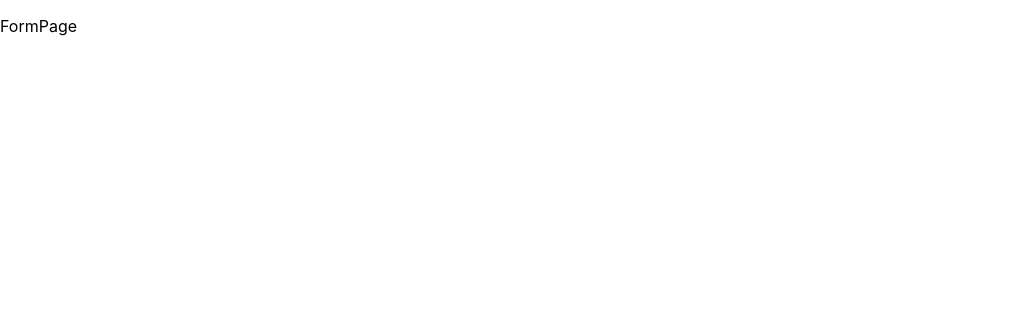
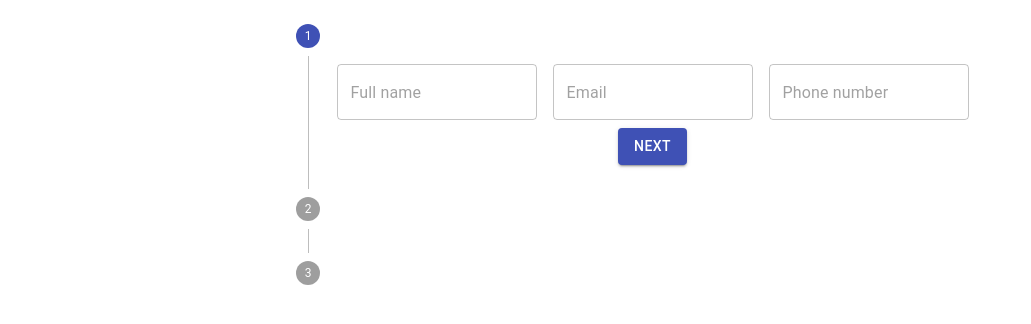
Before and after one commit to rammuk/home_challange, a React (Create React App) app: page /formPage in a window 1280 px wide. Shown: the top 324 px of the page, without its empty margins (0-1031 px from the left). Built offline with nearby package versions, Linux system fonts and the light colour scheme.

Commit message:
Finish component structure + Funcuality without styling and form validation

```diff
--- /dev/null
+++ b/src/components/personalDetails.js
@@ -0,0 +1,57 @@
+
+import React from 'react';
+import { makeStyles } from '@material-ui/core/styles';
+import TextField from '@material-ui/core/TextField';
+import Button from '@material-ui/core/Button';
+
+const useStyles = makeStyles((theme) => ({
+    root: {
+        '& .MuiTextField-root': {
+            margin: theme.spacing(1),
+            width: 200,
+        },
+    },
+}));
+
+
+export default function PersonalDetails(props) {
+    const classes = useStyles();
+
+    return (
+        <form className={classes.root} autoComplete="off">
+            <TextField
+                id="fullName"
+                helperText=""
+                variant="outlined"
+                placeholder="Full name"
+                value={props.values.fullName}
+                onChange={props.handleChange('fullName')}
+            />
+            <TextField
+                id="email"
+                helperText=""
+                variant="outlined"
+                placeholder="Email"
+                value={props.values.email}
+                onChange={props.handleChange('email')}
+            />
+            <TextField
+                id="phoneNumber"
+                helperText=""
+                variant="outlined"
+                placeholder="Phone number"
+                value={props.values.phoneNumber}
+                onChange={props.handleChange('phoneNumber')}
+            />
+            <div>
+                <Button
+                    variant="contained"
+                    color="primary"
+                    onClick={props.handleNext}>
+                    Next
+                </Button>
+            </div>
+        </form>
+
+    );
+}
--- /dev/null
+++ b/src/components/salary.js
@@ -0,0 +1,32 @@
+import React from 'react';
+import Radio from '@material-ui/core/Radio';
+import RadioGroup from '@material-ui/core/RadioGroup';
+import FormControlLabel from '@material-ui/core/FormControlLabel';
+import FormControl from '@material-ui/core/FormControl';
+import Button from '@material-ui/core/Button';
+
+import IconButton from '@material-ui/core/IconButton';
+import BackIcon from '@material-ui/icons/ChevronLeft';
+
+export default function Salary(props) {
+    return (
+        <FormControl component="fieldset">
+            <RadioGroup aria-label="salary" name="salary" value={props.values.salary} onChange={props.handleChange('salary')}>
+                {props.salaries.map((salary, index) => (
+                    <FormControlLabel key={index} value={salary.id} control={<Radio />} label={salary.label} />
+                ))}
+            </RadioGroup>
+            <div>
+                <IconButton aria-label="back" onClick={props.handleBack}>
+                    <BackIcon />
+                </IconButton>
+                <Button
+                    variant="contained"
+                    color="primary"
+                    onClick={props.handleNext}>
+                    Next
+                </Button>
+            </div>
+        </FormControl>
+    );
+}
--- /dev/null
+++ b/src/components/summary.js
@@ -0,0 +1,27 @@
+import IconButton from '@material-ui/core/IconButton';
+import BackIcon from '@material-ui/icons/ChevronLeft';
+
+export default function Summary(props) {
+    return (
+        <div>
+            <div>
+                Full name: {props.values.fullName}
+            </div>
+            <div>
+                Email: {props.values.email}
+            </div>
+            <div>
+                Phone number: {props.values.phoneNumber}
+            </div>
+            <div>
+                Salary: {props.salaries[props.values.salary].label}
+            </div>
+            <div>
+                <IconButton aria-label="back" onClick={props.handleBack}>
+                    <BackIcon />
+                </IconButton>
+            </div>
+
+        </div>
+    );
+}
--- a/src/routes/formPage.js
+++ b/src/routes/formPage.js
@@ -1,9 +1,93 @@
+import React, { useState } from 'react';
+import { makeStyles } from '@material-ui/core/styles';
+import Stepper from '@material-ui/core/Stepper';
+import Step from '@material-ui/core/Step';
+import StepLabel from '@material-ui/core/StepLabel';
+import StepContent from '@material-ui/core/StepContent';
+
+import PersonalDetails from '../components/personalDetails';
+import Salary from '../components/salary';
+import Summary from '../components/summary';
+
+const useStyles = makeStyles((theme) => ({
+    root: {
+        display: 'flex',
+        alignItems: 'flex-start',
+        justifyContent: 'center',
+        textAlign: 'center',
+        width: '100%',
+        height: '100%',
+    },
+    step:{
+        padding: '24px',
+    },
+
+    instructions: {
+        marginTop: theme.spacing(1),
+        marginBottom: theme.spacing(1),
+    },
+}));
+
+const salaries = [
+    { id: "0", label: '0 - 1.000' },
+    { id: "1", label: '1.000 - 2.000' },
+    { id: "2", label: '2.000 - 3.000' },
+    { id: "3", label: '3.000 - 4.000' },
+    { id: "4", label: 'Mehr als 4.000' },
+]
+
 export default function FormPage() {
+    const classes = useStyles();
+    const [activeStep, setActiveStep] = React.useState(0);
+
+
+    const [values, setValues] = useState({
+        fullName: '',
+        email: '',
+        phoneNumber: '',
+        salary: ''
+    });
+
+    const handleChange = (prop) => (event) => {
+        setValues({ ...values, [prop]: event.target.value });
+    };
+    const handleNext = () => {
+        setActiveStep((prevActiveStep) => prevActiveStep + 1);
+    };
+    const handleBack = () => {
+        setActiveStep((prevActiveStep) => prevActiveStep - 1);
+    };
     return (
-        <div className="App">
-            <p>
-                FormPage
-        </p>
+        <div className={classes.root}>
+            <Stepper activeStep={activeStep} orientation="vertical">
+                <Step key={'personalDetails'}>
+                    <StepLabel></StepLabel>
+                    <StepContent>
+                        <PersonalDetails values={values}
+                                         handleChange={handleChange}
+                                         handleNext={handleNext}
+                                         handleBack={handleBack}/>
+                    </StepContent>
+                </Step>
+                <Step key={'salary'}>
+                    <StepLabel></StepLabel>
+                    <StepContent>
+                        <Salary values={values}
+                                salaries={salaries}
+                                handleChange={handleChange}
+                                handleNext={handleNext}
+                                handleBack={handleBack}/>
+                    </StepContent>
+                </Step>
+                <Step key={'summary'}>
+                    <StepLabel></StepLabel>
+                    <StepContent>
+                        <Summary handleBack={handleBack}
+                                 values={values}
+                                 salaries={salaries}/>
+                    </StepContent>
+                </Step>
+            </Stepper>
         </div>
     );
 }
```
